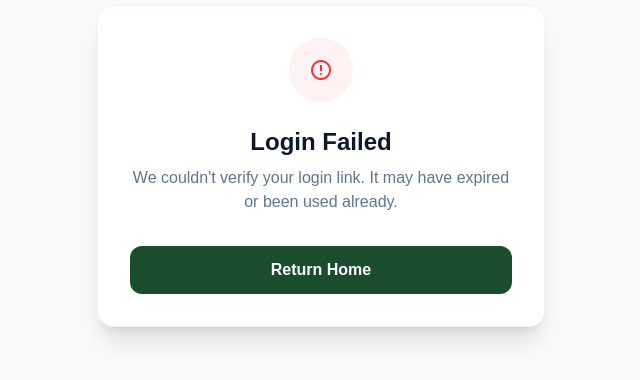
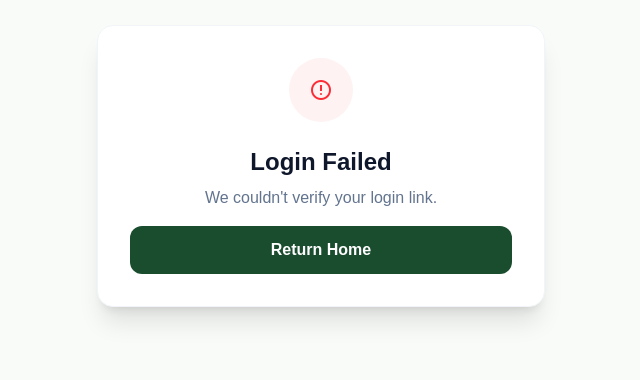
Before and after one commit to ggm68433/golf-trip-hq, a Next.js app: page /auth/auth-code-error in a window 1280 px wide. Shown: the part 234-614 px from the top of the page, without its empty margins (319-959 px from the left). Built offline with nearby package versions, Linux system fonts and the light colour scheme.

Commit message:
Add auth debugging

```diff
--- a/app/auth/auth-code-error/page.tsx
+++ b/app/auth/auth-code-error/page.tsx
@@ -1,8 +1,13 @@
 'use client'
 
 import Link from 'next/link'
+import { useSearchParams } from 'next/navigation'
+import { Suspense } from 'react'
 
-export default function AuthErrorPage() {
+function ErrorContent() {
+  const searchParams = useSearchParams()
+  const errorMsg = searchParams.get('e')
+
   return (
     <div className="min-h-screen flex items-center justify-center bg-[#f9fbf9] p-4">
       <div className="max-w-md w-full bg-white rounded-2xl shadow-xl p-8 text-center border border-slate-100">
@@ -10,16 +15,30 @@ export default function AuthErrorPage() {
           <span className="material-symbols-outlined text-red-500 text-3xl">error_outline</span>
         </div>
         <h1 className="text-2xl font-bold text-slate-900 mb-2">Login Failed</h1>
-        <p className="text-slate-500 mb-8">
-          We couldn't verify your login link. It may have expired or been used already.
+        <p className="text-slate-500 mb-4">
+          We couldn't verify your login link.
         </p>
-        <Link
-          href="/"
-          className="inline-flex items-center justify-center w-full py-3 px-4 bg-[#1a4d2e] text-white font-bold rounded-xl hover:bg-[#0d2818] transition-colors"
-        >
+
+        {/* 🚨 DEBUG: Display the actual error message */}
+        {errorMsg && (
+          <div className="bg-red-50 border border-red-100 text-red-700 p-4 rounded-lg text-sm font-mono mb-6 break-words text-left">
+            <strong>Debug Error:</strong><br/>
+            {errorMsg}
+          </div>
+        )}
+
+        <Link href="/" className="inline-flex items-center justify-center w-full py-3 px-4 bg-[#1a4d2e] text-white font-bold rounded-xl hover:bg-[#0d2818] transition-colors">
           Return Home
         </Link>
       </div>
     </div>
   )
 }
+
+export default function AuthErrorPage() {
+  return (
+    <Suspense fallback={<div>Loading error...</div>}>
+      <ErrorContent />
+    </Suspense>
+  )
+}
--- a/app/auth/callback/route.ts
+++ b/app/auth/callback/route.ts
@@ -5,7 +5,6 @@ import { type CookieOptions, createServerClient } from '@supabase/ssr'
 export async function GET(request: Request) {
   const { searchParams, origin } = new URL(request.url)
   const code = searchParams.get('code')
-  // The 'next' param allows us to redirect to a specific page (like /dashboard) after login
   const next = searchParams.get('next') ?? '/dashboard'
 
   if (code) {
@@ -15,27 +14,25 @@ export async function GET(request: Request) {
       process.env.NEXT_PUBLIC_SUPABASE_ANON_KEY!,
       {
         cookies: {
-          get(name: string) {
-            return cookieStore.get(name)?.value
-          },
-          set(name: string, value: string, options: CookieOptions) {
-            cookieStore.set({ name, value, ...options })
-          },
-          remove(name: string, options: CookieOptions) {
-            cookieStore.delete({ name, ...options })
-          },
+          get(name: string) { return cookieStore.get(name)?.value },
+          set(name: string, value: string, options: CookieOptions) { cookieStore.set({ name, value, ...options }) },
+          remove(name: string, options: CookieOptions) { cookieStore.delete({ name, ...options }) },
         },
       }
     )
 
-    // This exchanges the secure code for a session cookie
     const { error } = await supabase.auth.exchangeCodeForSession(code)
 
     if (!error) {
       return NextResponse.redirect(`${origin}${next}`)
+    } else {
+      // 🚨 DEBUG: Log error to Vercel console
+      console.error("Auth Callback Error:", error)
+      // Pass the specific error message to the UI
+      return NextResponse.redirect(`${origin}/auth/auth-code-error?e=${encodeURIComponent(error.message)}`)
     }
   }
 
-  // If something breaks, send them to an error page
-  return NextResponse.redirect(`${origin}/auth/auth-code-error`)
+  // If there was no code parameter at all
+  return NextResponse.redirect(`${origin}/auth/auth-code-error?e=NoCodeProvided`)
 }
```
